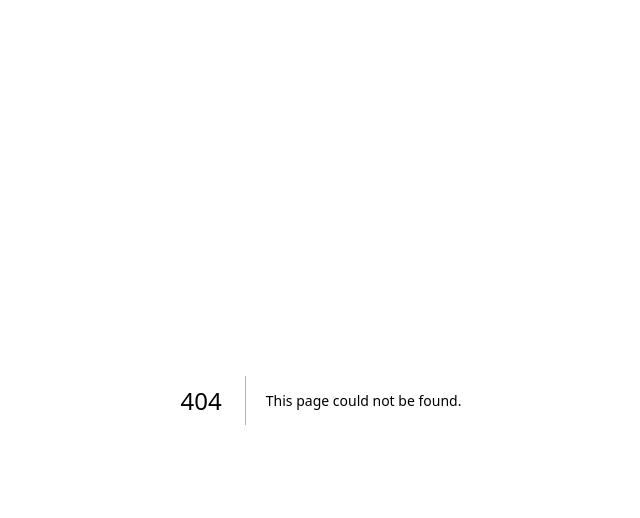
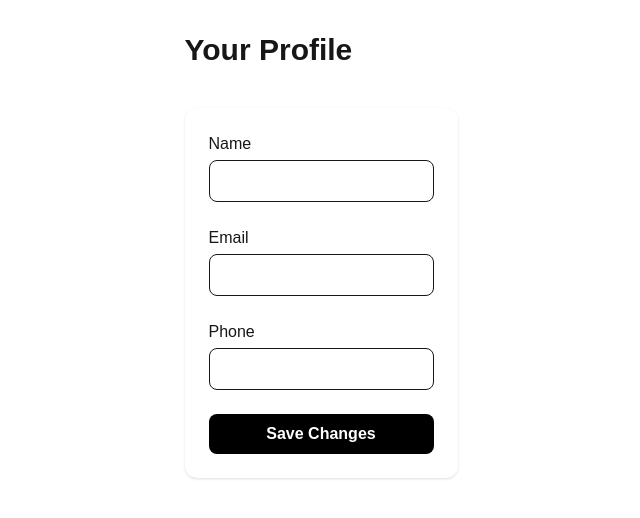
Before and after one commit to millionmike3/genxbaby-frontend, a Next.js app: page /profile in a window 1280 px wide. Before the commit this address had no page. Shown: the top 518 px of the page, without its empty margins (319-959 px from the left). Built offline with nearby package versions, Linux system fonts and the light colour scheme; no server answers.

Commit message:
Add clean profile page

```diff
--- /dev/null
+++ b/app/profile/page.tsx
@@ -0,0 +1,120 @@
+"use client";
+
+import { useEffect, useState } from "react";
+import { api } from "@/lib/api";
+
+export default function ProfilePage() {
+  const [profile, setProfile] = useState<any>(null);
+  const [loading, setLoading] = useState(true);
+  const [saving, setSaving] = useState(false);
+  const [success, setSuccess] = useState(false);
+
+  const [name, setName] = useState("");
+  const [email, setEmail] = useState("");
+  const [phone, setPhone] = useState("");
+
+  useEffect(() => {
+    async function load() {
+      try {
+        const res = await api("/profile");
+        setProfile(res);
+
+        // Pre-fill form
+        setName(res.name);
+        setEmail(res.email);
+        setPhone(res.phone);
+      } catch (err) {
+        console.error("Failed to load profile:", err);
+      } finally {
+        setLoading(false);
+      }
+    }
+
+    load();
+  }, []);
+
+  async function handleSave(e: React.FormEvent) {
+    e.preventDefault();
+    setSaving(true);
+    setSuccess(false);
+
+    try {
+      await api("/profile/update", {
+        method: "POST",
+        body: JSON.stringify({ name, email, phone }),
+      });
+
+      setSuccess(true);
+    } catch (err) {
+      console.error("Failed to update profile:", err);
+    } finally {
+      setSaving(false);
+    }
+  }
+
+  if (loading) {
+    return (
+      <div className="min-h-screen flex items-center justify-center text-lg">
+        Loading profile...
+      </div>
+    );
+  }
+
+  return (
+    <div className="p-8 space-y-10 max-w-xl mx-auto">
+      <h1 className="text-3xl font-bold">Your Profile</h1>
+
+      {success && (
+        <div className="p-4 bg-green-100 text-green-700 rounded-lg">
+          Profile updated successfully.
+        </div>
+      )}
+
+      <form onSubmit={handleSave} className="space-y-6 bg-white p-6 rounded-xl shadow">
+
+        {/* Name */}
+        <div>
+          <label className="block font-medium mb-1">Name</label>
+          <input
+            type="text"
+            className="border rounded-lg p-2 w-full"
+            value={name}
+            onChange={(e) => setName(e.target.value)}
+            required
+          />
+        </div>
+
+        {/* Email */}
+        <div>
+          <label className="block font-medium mb-1">Email</label>
+          <input
+            type="email"
+            className="border rounded-lg p-2 w-full"
+            value={email}
+            onChange={(e) => setEmail(e.target.value)}
+            required
+          />
+        </div>
+
+        {/* Phone */}
+        <div>
+          <label className="block font-medium mb-1">Phone</label>
+          <input
+            type="text"
+            className="border rounded-lg p-2 w-full"
+            value={phone}
+            onChange={(e) => setPhone(e.target.value)}
+          />
+        </div>
+
+        <button
+          type="submit"
+          className="w-full bg-black text-white py-2 rounded-lg font-semibold hover:bg-gray-800 transition"
+          disabled={saving}
+        >
+          {saving ? "Saving..." : "Save Changes"}
+        </button>
+      </form>
+    </div>
+  );
+}
```
